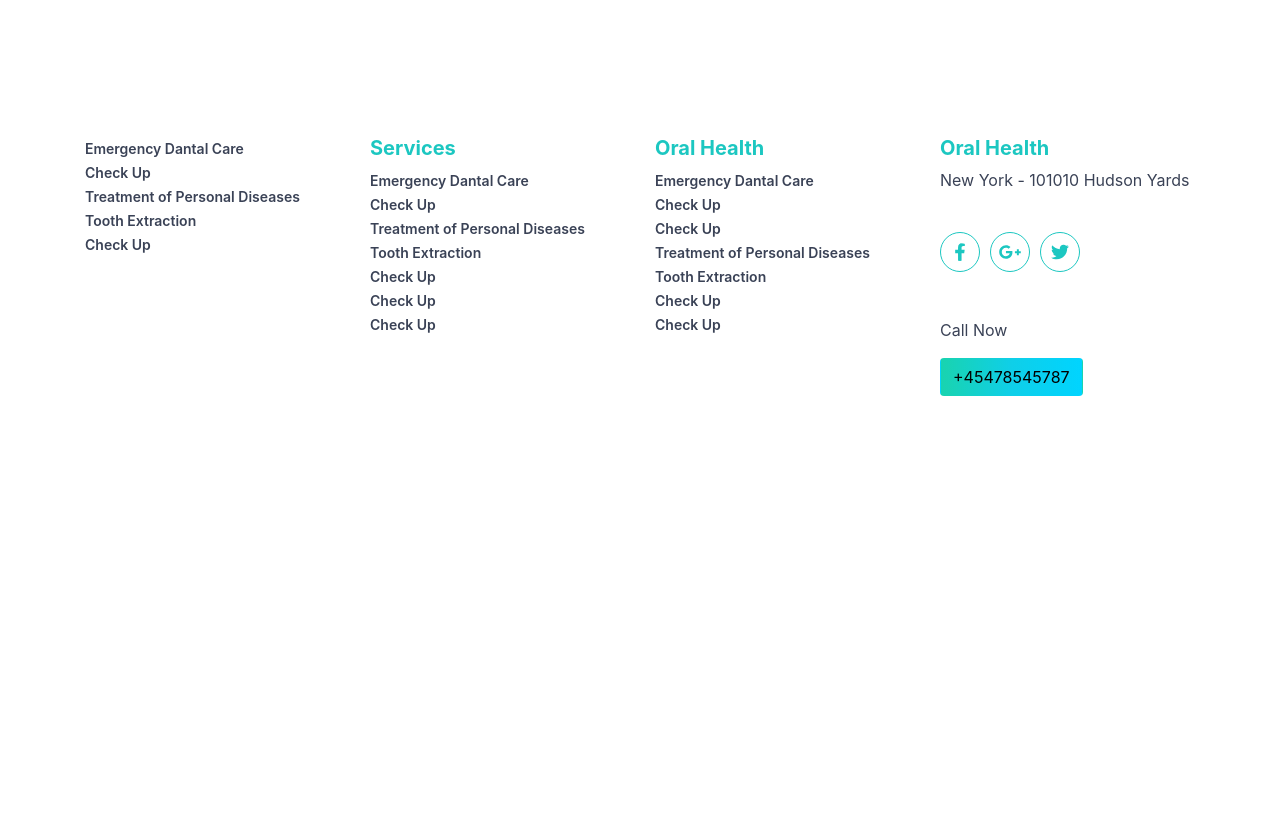
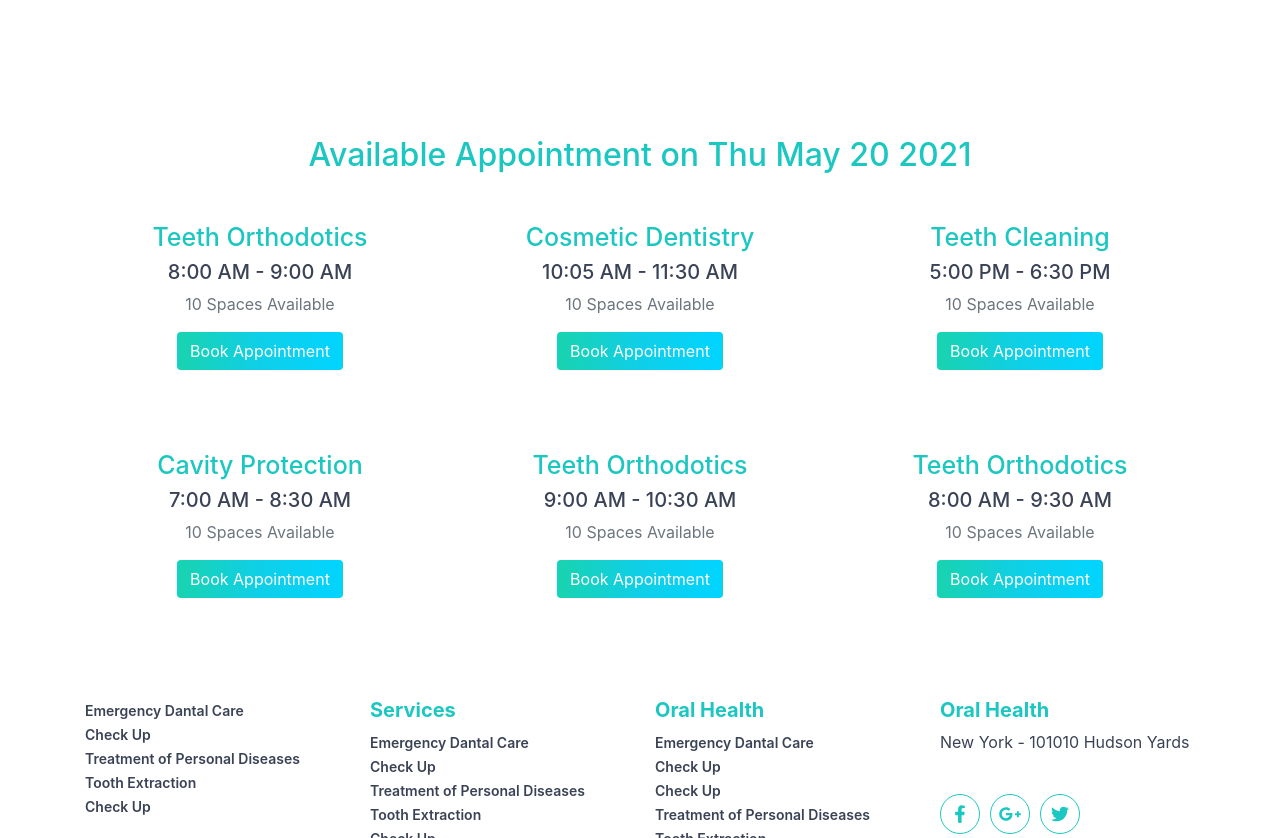
Before and after one commit to nur165024/doctors-portal, a React (Create React App) app: page /appointment in a window 1280 px wide. Shown: the part 580-1418 px from the top of the page. Before the commit the page ends 1036 px from the top, so only its background shows below. Built offline with nearby package versions, Linux system fonts and the light colour scheme.

Commit message:
appointment done

```diff
--- a/package.json
+++ b/package.json
@@ -14,6 +14,7 @@
     "react-dom": "^17.0.2",
     "react-hook-form": "^7.6.4",
     "react-icons": "^4.2.0",
+    "react-modal": "^3.13.1",
     "react-router-dom": "^5.2.0",
     "react-scripts": "4.0.3",
     "web-vitals": "^1.1.2"
--- a/src/Component/Appointment/Appointment/Appointment.js
+++ b/src/Component/Appointment/Appointment/Appointment.js
@@ -1,11 +1,15 @@
-import React from 'react';
+import React, { useState } from 'react';
 import Footer from '../../Shared/Footer/Footer';
 import HeaderAppointment from '../HeaderAppointment/HeaderAppointment';
+import TimeAppointment from '../TimeAppointment/TimeAppointment';
 
 const Appointment = () => {
+    const [newDate,setNewDate] = useState(new Date());
+
     return (
         <>
-            <HeaderAppointment></HeaderAppointment>
+            <HeaderAppointment setNewDate={setNewDate}></HeaderAppointment>
+            <TimeAppointment newDate={newDate}></TimeAppointment>
             <Footer></Footer>
         </>
     );
--- a/src/Component/Appointment/AppointmentBanner/AppointmentBanner.js
+++ b/src/Component/Appointment/AppointmentBanner/AppointmentBanner.js
@@ -3,13 +3,14 @@ import headerImage from '../../../images/headerImage.png';
 import Calendar from 'react-calendar';
 import 'react-calendar/dist/Calendar.css';
 
-const AppointmentBanner = () => {
+const AppointmentBanner = ({setNewDate}) => {
     return (
         <main className="container-fluid">
             <div className="row headerContent d-flex align-items-center">
                 <div className="col-md-4 offset-md-1">
                     <h1>Appointment</h1>
                     <Calendar
+                        onChange={setNewDate}
                         value={new Date()}
                     />
                 </div>
--- a/src/Component/Appointment/HeaderAppointment/HeaderAppointment.js
+++ b/src/Component/Appointment/HeaderAppointment/HeaderAppointment.js
@@ -2,11 +2,11 @@ import React from 'react';
 import NavBar from '../../Shared/NavBar/NavBar';
 import AppointmentBanner from '../AppointmentBanner/AppointmentBanner';
 
-const HeaderAppointment = () => {
+const HeaderAppointment = ({setNewDate}) => {
     return (
         <div id="headerAppointment">
             <NavBar></NavBar>
-            <AppointmentBanner></AppointmentBanner>
+            <AppointmentBanner setNewDate={setNewDate}></AppointmentBanner>
         </div>
     );
 };
--- /dev/null
+++ b/src/Component/Appointment/ModalAppointment/ModalAppointment.js
@@ -0,0 +1,47 @@
+import React from 'react';
+import Modal from 'react-modal';
+
+const customStyles = {
+  content : {
+    top                   : '50%',
+    left                  : '50%',
+    right                 : 'auto',
+    bottom                : 'auto',
+    marginRight           : '-50%',
+    transform             : 'translate(-50%, -50%)'
+  }
+};
+
+Modal.setAppElement('#root')
+
+const ModalAppointment = ({modalIsOpen,closeModal}) => {
+    return (
+        <div>
+            <Modal
+                isOpen={modalIsOpen}
+                onRequestClose={closeModal}
+                style={customStyles}
+                contentLabel="Example Modal"
+                >
+
+                <div class="m">
+                    <div class="modal-header">
+                        <h5 class="modal-title">Modal title</h5>
+                        <button onClick={closeModal} type="button" class="close" data-dismiss="modal" aria-label="Close">
+                        <span aria-hidden="true">&times;</span>
+                        </button>
+                    </div>
+                    <div class="modal-body">
+                        <p>Modal body text goes here.</p>
+                    </div>
+                    <div class="modal-footer">
+                        <button type="button" class="btn btn-primary btn-setColor">Save changes</button>
+                        <button type="button" class="btn btn-secondary" onClick={closeModal} data-dismiss="modal">Close</button>
+                    </div>
+                </div>
+            </Modal>
+        </div>
+    );
+};
+
+export default ModalAppointment;
--- /dev/null
+++ b/src/Component/Appointment/TimeAppointment/TimeAppointment.css
@@ -0,0 +1,6 @@
+#timeAppointment{
+    margin: 60px 0;
+}
+.timeAppointment-color {
+    color:#1CC7C1;
+}
--- /dev/null
+++ b/src/Component/Appointment/TimeAppointment/TimeAppointment.js
@@ -0,0 +1,63 @@
+import React from 'react';
+import TimeAppointmentInfo from '../TimeAppointmentInfo/TimeAppointmentInfo';
+import './TimeAppointment.css';
+
+const timeAppointMentData = [
+    {
+        id : 1,
+        name: 'Teeth Orthodotics',
+        date : '8:00 AM - 9:00 AM',
+        spaces : '10 Spaces Available'
+    },
+    {
+        id : 2,
+        name: 'Cosmetic Dentistry',
+        date : '10:05 AM - 11:30 AM',
+        spaces : '10 Spaces Available'
+    },
+    {
+        id : 3,
+        name: 'Teeth Cleaning',
+        date : '5:00 PM - 6:30 PM',
+        spaces : '10 Spaces Available'
+    },
+    {
+        id : 4,
+        name: 'Cavity Protection',
+        date : '7:00 AM - 8:30 AM',
+        spaces : '10 Spaces Available'
+    },
+    {
+        id: 5,
+        name: 'Teeth Orthodotics',
+        date : '9:00 AM - 10:30 AM',
+        spaces : '10 Spaces Available'
+    },
+    {
+        id : 6,
+        name: 'Teeth Orthodotics',
+        date : '8:00 AM - 9:30 AM',
+        spaces : '10 Spaces Available'
+    },
+]
+
+const TimeAppointment = ({newDate}) => {
+    return (
+        <section id="timeAppointment">
+            <div className="container">
+                <div className="row">
+                    <div className="col-md-12 text-center timeAppointment-color">
+                        <h2>Available Appointment on {newDate.toDateString()}</h2>
+                    </div>
+                </div>
+                <div className="row">
+                    {
+                        timeAppointMentData.map(timeData => <TimeAppointmentInfo key={timeData.id} timeData={timeData} ></TimeAppointmentInfo>)
+                    }
+                </div>
+            </div>
+        </section>
+    );
+};
+
+export default TimeAppointment;
--- /dev/null
+++ b/src/Component/Appointment/TimeAppointmentInfo/TimeAppointmentInfo.css
@@ -0,0 +1,11 @@
+.timeAppointmentContent{
+    margin: 40px 0;
+    text-align: center;
+}
+.timeAppointmentContent h3{
+    color: #1CC7C1;
+    font-size: 25px;
+}
+.timeAppointmentContent h5{
+    color: #3A4256;
+}
--- /dev/null
+++ b/src/Component/Appointment/TimeAppointmentInfo/TimeAppointmentInfo.js
@@ -0,0 +1,31 @@
+import React, { useState } from 'react';
+import ModalAppointment from '../ModalAppointment/ModalAppointment';
+import './TimeAppointmentInfo.css';
+
+const TimeAppointmentInfo = ({timeData}) => {
+    const {name,date,spaces} = timeData;
+
+    const [modalIsOpen,setIsOpen] = useState(false);
+
+    function openModal() {
+        setIsOpen(true);
+    }
+
+    function closeModal(){
+        setIsOpen(false);
+    }
+
+    return (
+        <div className="col-md-4">
+            <div className="timeAppointmentContent">
+                <h3>{name}</h3>
+                <h5>{date}</h5>
+                <p className="text-secondary">{spaces}</p>
+                <button onClick={openModal} className="btn btn-primary btn-setColor">Book Appointment</button>
+                <ModalAppointment closeModal={closeModal} modalIsOpen={modalIsOpen}></ModalAppointment>
+            </div>
+        </div>
+    );
+};
+
+export default TimeAppointmentInfo;
```
Also changed, not shown: 1 other file (tests, documents, lock files or other folders).
